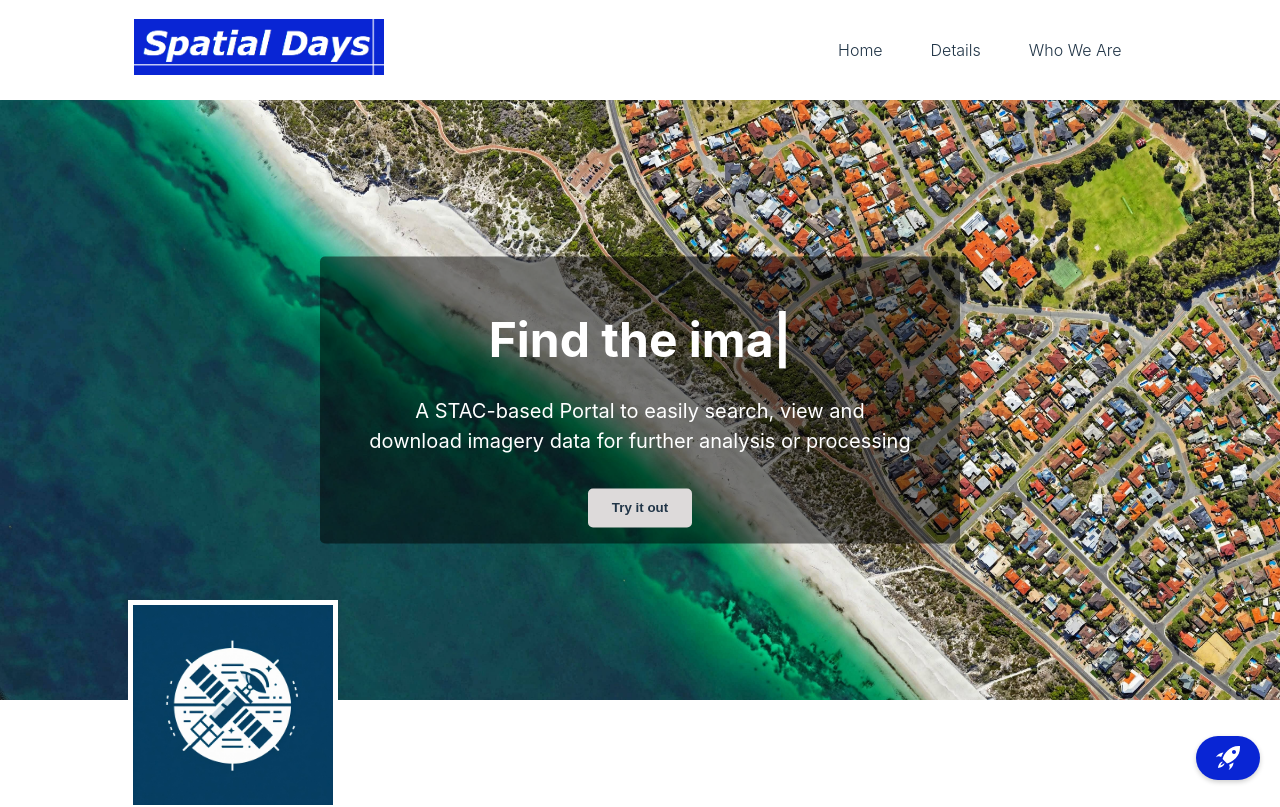
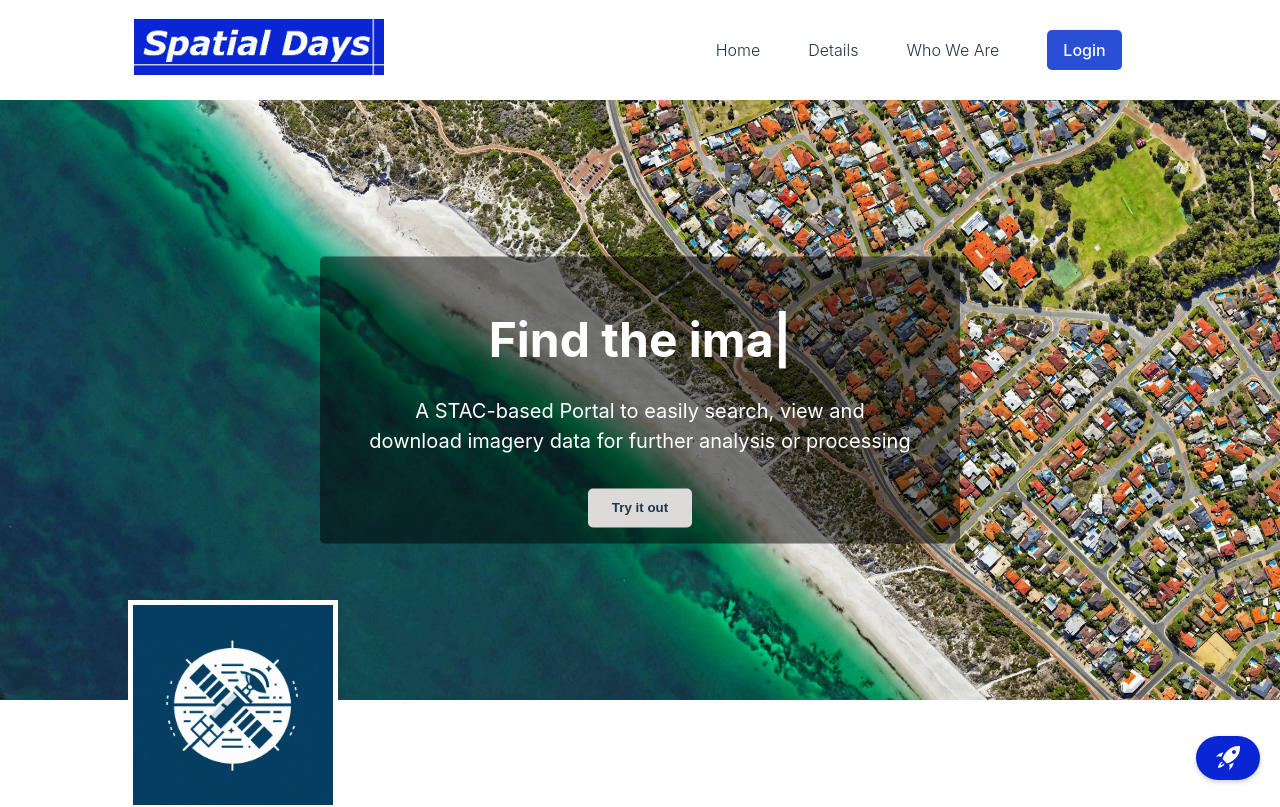
Before and after one commit to SpatialDays/stac-landing, a React (Vite) app: page / in a window 1280 px wide. Shown: the top 807 px of the page. Built offline with nearby package versions, Linux system fonts and the light colour scheme.

Commit message:
feat: added login to portal

```diff
--- a/src/components/Header/Header.jsx
+++ b/src/components/Header/Header.jsx
@@ -20,6 +20,11 @@ const Header = () => {
           <a href="https://spatialdays.com/" target="_blank" className="header__link">
             Who We Are
           </a>
+
+          {/* Button for login */}
+          <a href="https://portal.staging.stac.spatialdays.com/explorer" className="header__link header__link--btn" target="_blank">
+            Login
+          </a>
         </div>
       </div>
     </div>
--- a/src/components/Header/Header.scss
+++ b/src/components/Header/Header.scss
@@ -40,6 +40,20 @@
       &:hover {
         color: var(--color-link-hover-light);
       }
+
+      &--btn {
+        background-color: rgb(41,80,212);
+        color: white;
+        padding: 0.5rem 1rem;
+        border-radius: 5px;
+        font-weight: 500;
+        transition: all 0.3s ease-in-out;
+        &:hover {
+          background-color: rgb(41,80,212, 0.8);
+          transform: scale(1.05);
+          color: white;
+        }
+      }
     }
 
     @media (max-width: 768px) {
```
